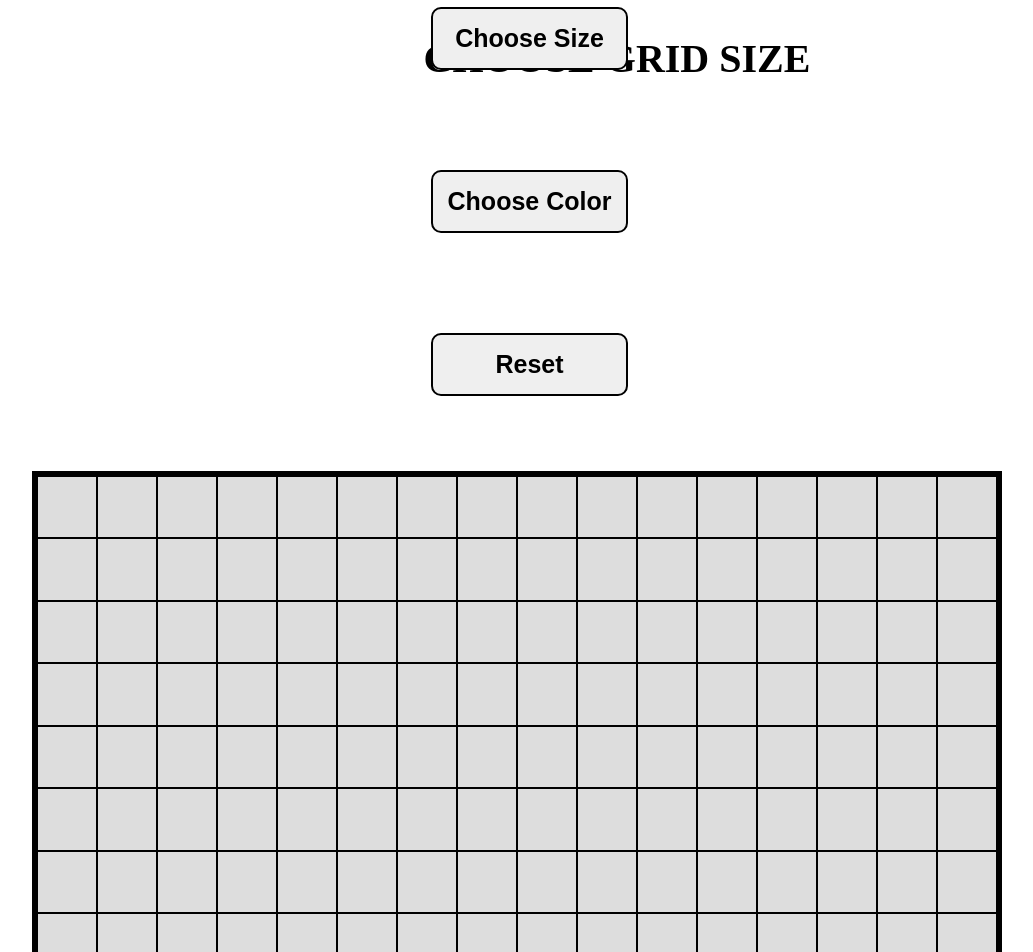
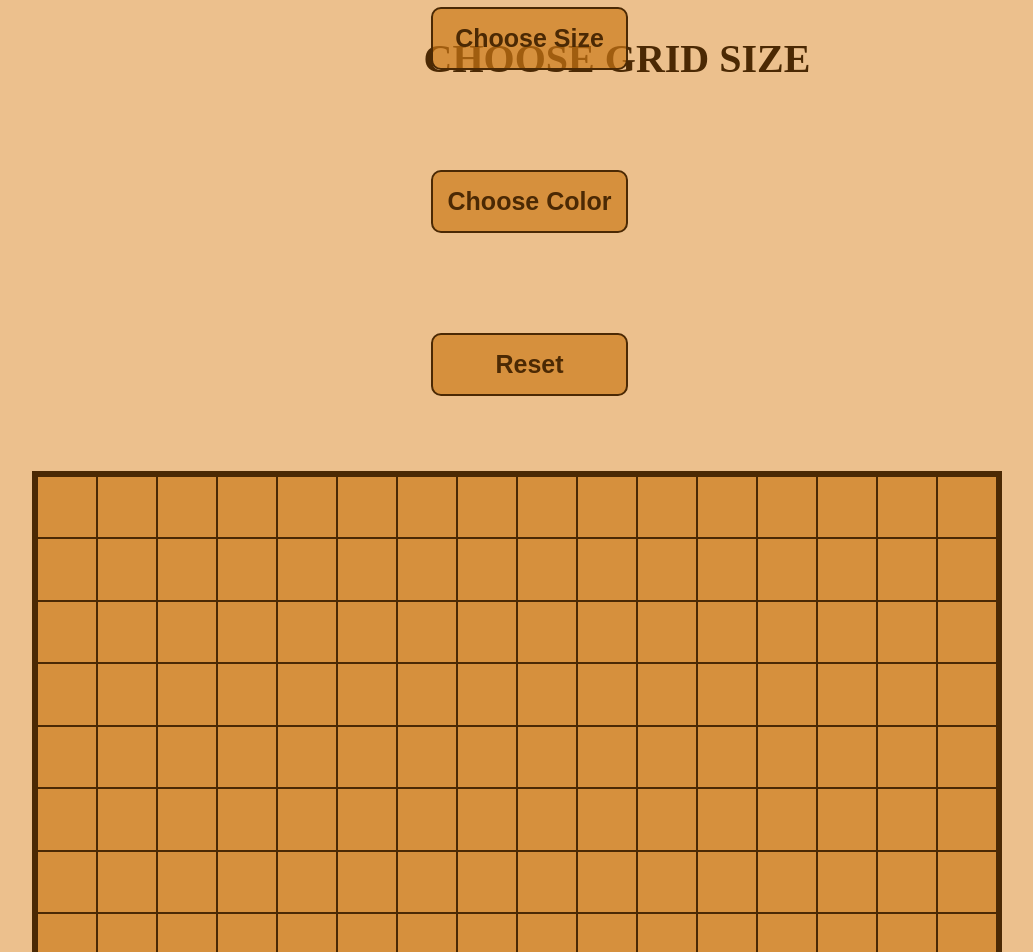
Before and after one commit to ZachLoomis52/etch-a-sketch, a plain HTML site: page index.html in a window 1280 px wide. Shown: the top 952 px of the page, without its empty margins (98-1131 px from the left). Drawn offline with Linux system fonts and the light colour scheme.

Commit message:
Changed the color scheme of the browser
Change the color scheme from black and white to a baise and brown color.

```diff
--- a/javascript.js
+++ b/javascript.js
@@ -24,7 +24,7 @@ for(var i = 0; i < start; i++){
 for(var j = 0; j < start; j++){
     const box = document.createElement("div");
     box.className = "box";
-    box.style.border = "1px solid black";
+    box.style.border = "1px solid rgb(75, 41, 4)";
     box.style.flex = `1 1 ${50 / start + `%`}`;
     column.appendChild(box);
   };
@@ -104,7 +104,18 @@ function chooseColor(){
 
 };
 
-
+container2.addEventListener("click", () => {
+        document.querySelectorAll(".box").forEach(element => {
+            element.addEventListener("mousemove", () => {
+                element.style.backgroundColor = "black";
+            });
+            container2.addEventListener("dblclick", () =>{
+                element.addEventListener("mousemove", () => {
+                    element.style.backgroundColor = "";
+                })
+            });
+        });
+    });
 
 sizeBtn.addEventListener("click", () => {
     createGrid();
--- a/styles.css
+++ b/styles.css
@@ -3,6 +3,7 @@ body{
     flex-direction: column;
     justify-content: center;
     align-items: center;
+    background-color: rgb(236, 192, 141);
 }
 
 .body1{
@@ -22,7 +23,7 @@ body{
 .container2{
     display: flex;
     justify-content: center;
-    border: 5px solid black;
+    border: 5px solid rgb(75, 41, 4);
     padding: 0;
     margin-right: 50px;
     width: 960px;
@@ -30,7 +31,7 @@ body{
 }
 
 .box{
-    background-color: #ddd;
+    background-color: #cc7716a9;
     text-align: center;
     box-sizing: border-box;
     padding: 0;
@@ -43,7 +44,9 @@ body{
     border-radius: 10px;
     font-size: 25px;
     font-weight: bold;
-    border: 2px solid black;
+    border: 2px solid rgb(75, 41, 4);
+    color: rgb(75, 41, 4);
+    background-color: #cc7716a9;
     padding: 15px;
 }
 
@@ -51,6 +54,7 @@ h1{
     font-size: 40px;
     margin-left: 150px;
     margin-bottom: -100px;
+    color: rgb(75, 41, 4);
 }
 
 .column{
```
